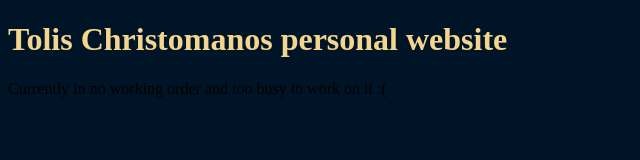
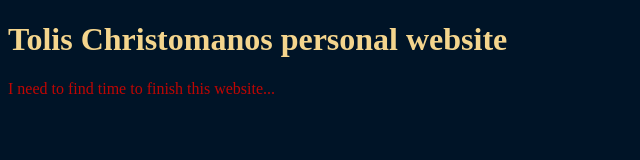
Before and after one commit to chchrist/chchrist.github.io, a plain HTML site: page index.html in a window 1280 px wide. Shown: the whole page, without its empty margins (0-640 px from the left). Drawn offline with Linux system fonts and the light colour scheme.

Commit message:
Update index.html

```diff
--- a/index.html
+++ b/index.html
@@ -21,13 +21,13 @@
             color: #708d81;
         }
 
-        h4 {
+        h4,p {
             color: #bf0603;
         }
     </style>
 </head>
 <body>
     <h1>Tolis Christomanos personal website</h1>
-    <p>Currently in no working order and too busy to work on it :(</p>
+    <p>I need to find time to finish this website...</p>
 </body>
 </html>
```
